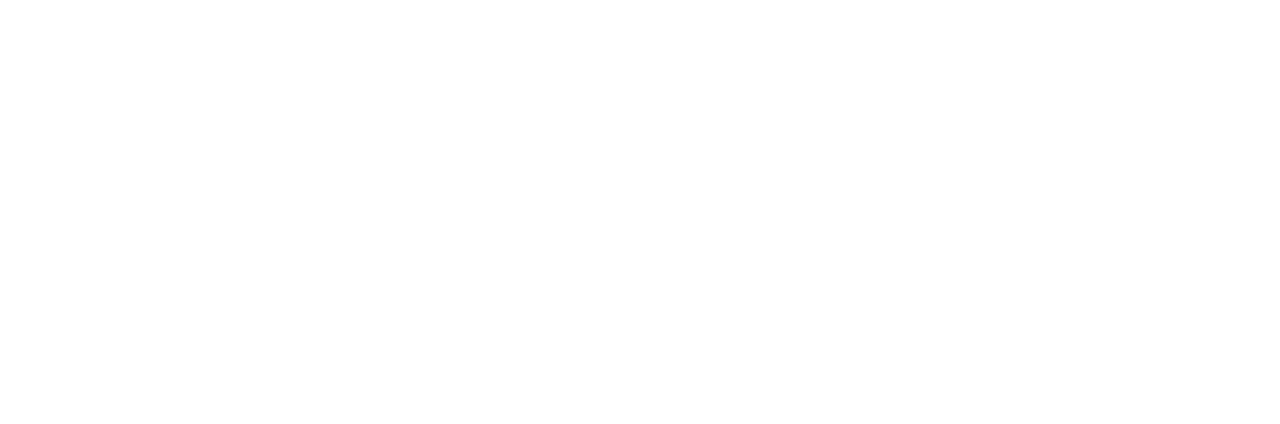
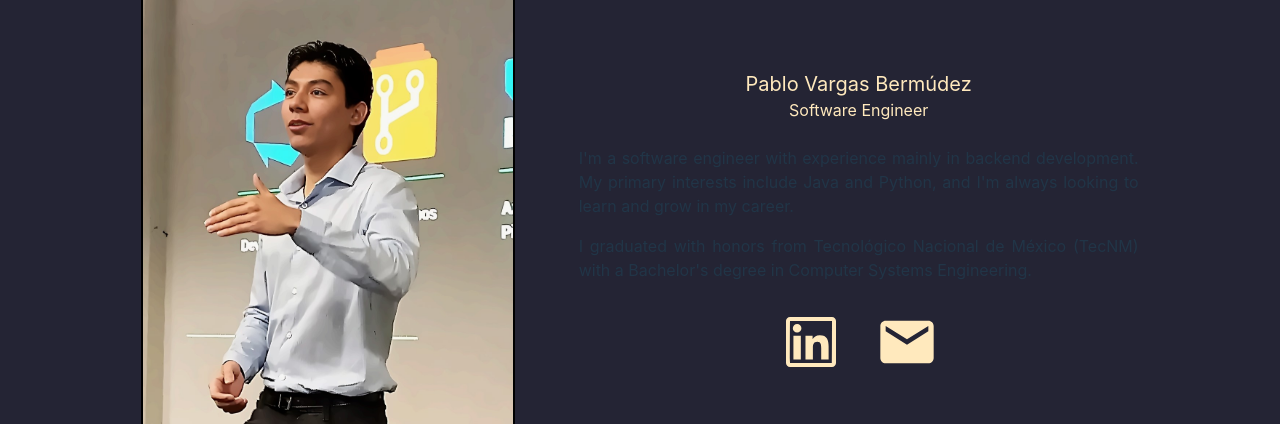
Before and after one commit to PabloVarg/pablovarg.github.io, a React (Vite) app: page / in a window 1280 px wide. Shown: the part 1148-1572 px from the top of the page. Before the commit the page ends 1131 px from the top, so only its background shows below. Built offline with nearby package versions, Linux system fonts and the light colour scheme.

Commit message:
feat(About): Implement about page

```diff
--- /dev/null
+++ b/src/components/About/About.tsx
@@ -0,0 +1,72 @@
+import { MdEmail } from "react-icons/md";
+import { AiOutlineLinkedin } from "react-icons/ai";
+import Badge from "../Base/Badge";
+
+function About() {
+  return (
+    <div className="bg-blue-dark p-20 flex flex-col md:flex-row items-center justify-center gap-x-16 gap-y-8">
+      <PresentingImage />
+      <AboutText />
+    </div>
+  );
+}
+
+function PresentingImage() {
+  return (
+    <img
+      src="/images/about-avatar.jpeg"
+      className="w-1/2 md:w-1/3 border-2 border-black rounded-xl bg-left-bottom"
+    />
+  );
+}
+
+function AboutText() {
+  return (
+    <div className="flex flex-col items-center justify-start w-2/3 md:w-1/2">
+      <h2 className="text-yellow-light text-xl text-center">
+        Pablo Vargas Bermúdez
+      </h2>
+      <h3 className="mb-4 text-yellow-light text-center">Software Engineer</h3>
+      <p className="my-2 text-justify">
+        I'm a software engineer with experience mainly in backend development.
+        My primary interests include Java and Python, and I'm always looking to
+        learn and grow in my career.
+      </p>
+      <p className="my-2 text-justify">
+        I graduated with honors from Tecnológico Nacional de México (TecNM) with
+        a Bachelor's degree in Computer Systems Engineering.
+      </p>
+
+      <Badges />
+    </div>
+  );
+}
+
+function Badges() {
+  return (
+    <div className="flex flex-row flex-wrap gap-8 mt-5">
+      <LinkedinBadge />
+      <EmailBadge />
+    </div>
+  );
+}
+
+function EmailBadge() {
+  return (
+    <Badge
+      icon={<MdEmail className="text-yellow-light w-16 h-16" />}
+      to="emailto:pvarber@outlook.es"
+    />
+  );
+}
+
+function LinkedinBadge() {
+  return (
+    <Badge
+      icon={<AiOutlineLinkedin className="text-yellow-light w-16 h-16" />}
+      to="https://www.linkedin.com/in/pablo-vargas-3215a2224/"
+    />
+  );
+}
+
+export default About;
--- a/src/pages/Home/Home.tsx
+++ b/src/pages/Home/Home.tsx
@@ -1,3 +1,4 @@
+import About from "../../components/About/About";
 import Companies from "../../components/Companies/Companies";
 import MasterHead from "../../components/MasterHead/MasterHead";
 
@@ -6,6 +7,7 @@ function Home() {
     <>
       <MasterHead />
       <Companies />
+      <About />
     </>
   );
 }
```
Also changed, not shown: public/images/about-avatar.jpeg (added).
